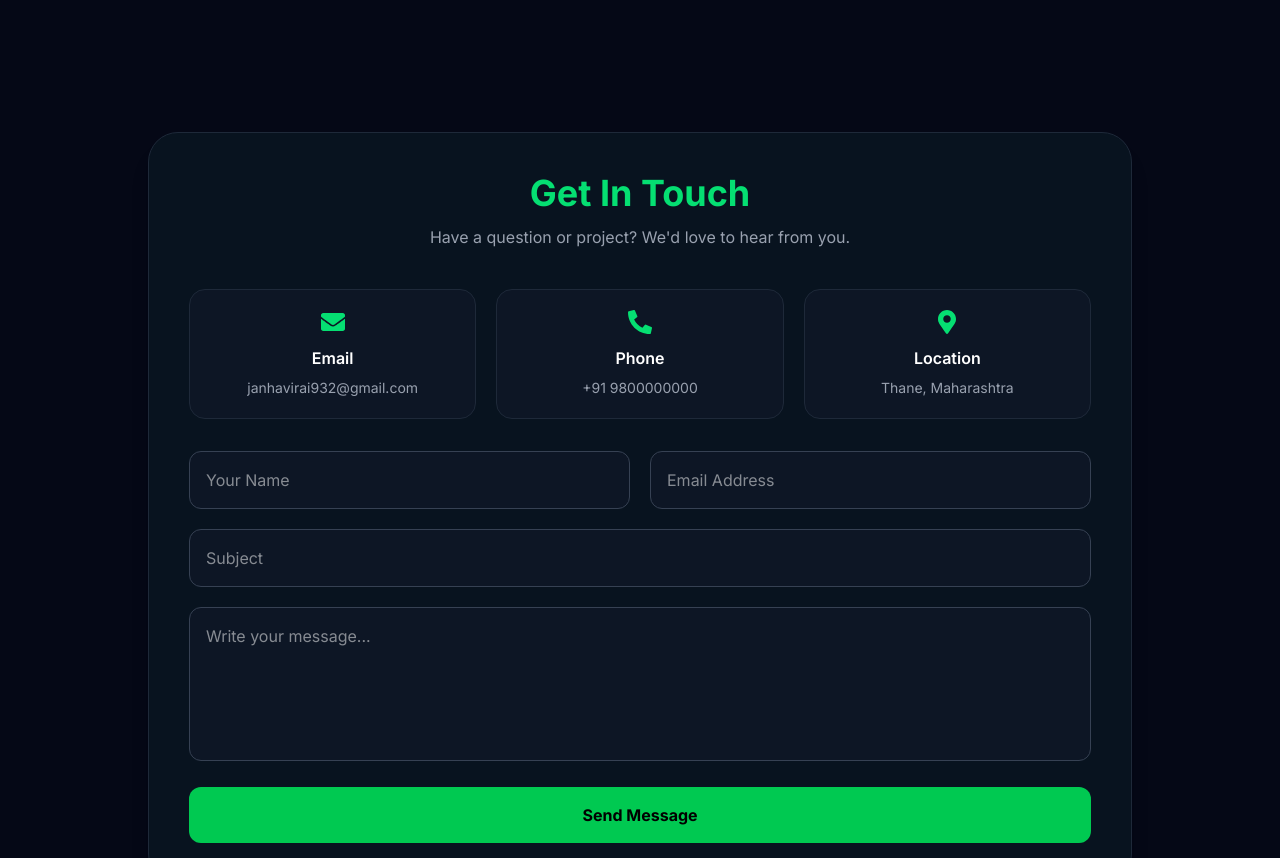
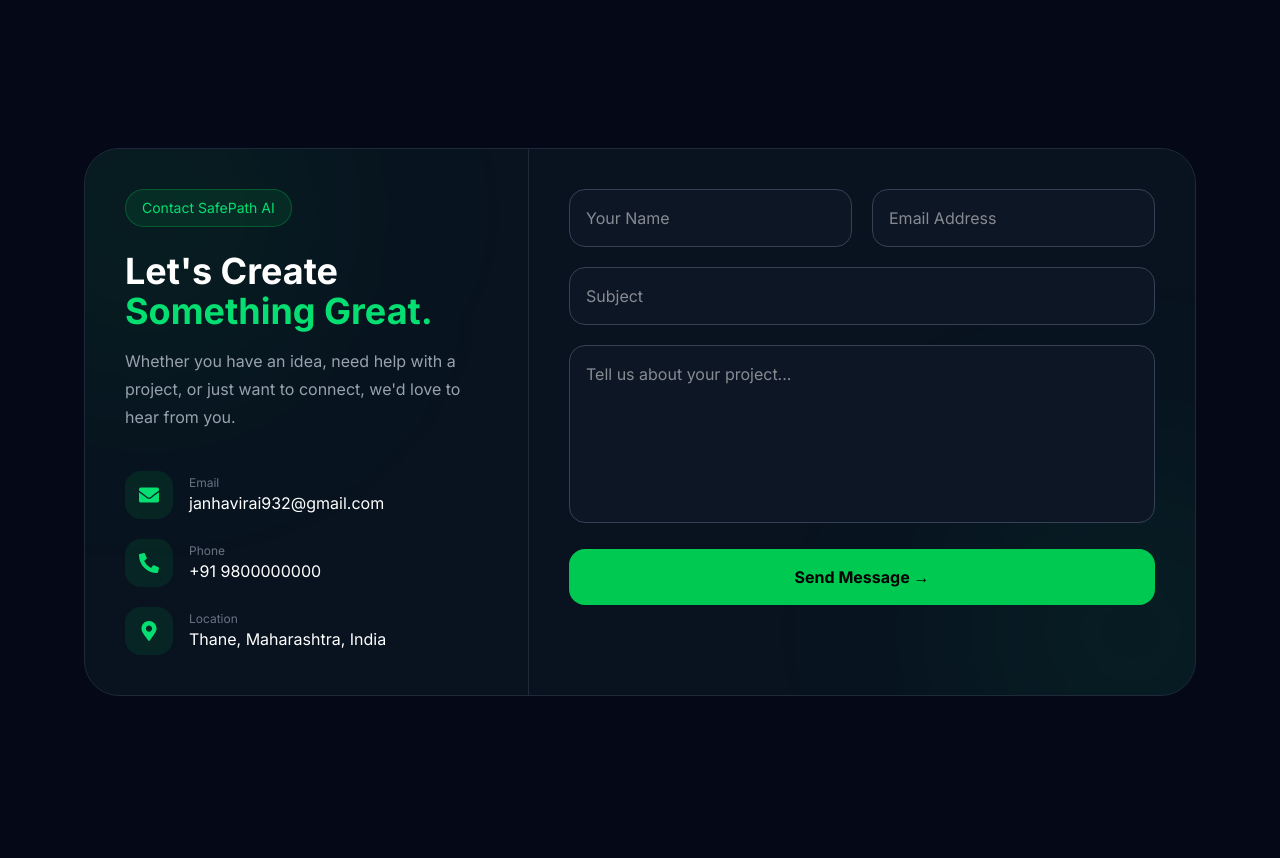
Before and after one commit to janhavirai19/safepath-ai, a Next.js app: page / in a window 1280 px wide. Shown: the part 3100-3958 px from the top of the page. Built offline with nearby package versions, Linux system fonts and the light colour scheme.

Commit message:
updated changes

```diff
--- a/app/components/Contact.tsx
+++ b/app/components/Contact.tsx
@@ -38,47 +38,71 @@ export default function Contact() {
  return (
   <section
     id="contact"
-    className="max-w-5xl mx-auto px-5 py-20"
+    className="max-w-6xl mx-auto px-5 py-24"
   >
-    <div className="bg-[#08131f] border border-gray-800 rounded-[30px] p-8 md:p-10 shadow-xl">
-      <div className="text-center mb-10">
-        <h2 className="text-4xl font-bold text-green-400">
-          Get In Touch
+    <div className="relative overflow-hidden rounded-[35px] border border-gray-800 bg-[#08131f]">
+      <div className="absolute -top-20 -left-20 h-72 w-72 rounded-full bg-green-500/10 blur-[120px]" />
+      <div className="absolute -bottom-20 -right-20 h-72 w-72 rounded-full bg-emerald-500/10 blur-[120px]" />
+
+      <div className="relative grid lg:grid-cols-[40%_60%]">
+
+        <div className="border-b lg:border-b-0 lg:border-r border-gray-800 p-8 md:p-10 flex flex-col justify-center">
+          <span className="w-fit rounded-full border border-green-500/30 bg-green-500/10 px-4 py-2 text-sm text-green-400">
+            Contact SafePath AI
+          </span>
+          <h2 className="mt-6 text-4xl font-bold text-white">
+            Let's Create
+            <span className="text-green-400"> Something Great.</span>
           </h2>
-        <p className="text-gray-400 mt-3">
-          Have a question or project? We'd love to hear from you.
+          <p className="mt-4 text-gray-400 leading-7">
+            Whether you have an idea, need help with a
+            project, or just want to connect, we'd love
+            to hear from you.
           </p>
+
+          <div className="mt-10 space-y-5">
+            <div className="flex items-center gap-4">
+              <div className="flex h-12 w-12 items-center justify-center rounded-2xl bg-green-500/10">
+                <FaEnvelope className="text-green-400 text-xl" />
               </div>
-
-      <div className="grid grid-cols-1 sm:grid-cols-3 gap-5 mb-8">
-        <div className="bg-[#0d1625] p-5 rounded-2xl border border-gray-800 text-center hover:border-green-400 transition-all duration-300">
-          <FaEnvelope className="text-green-400 text-2xl mx-auto mb-3" />
-          <h4 className="text-white font-semibold">
+              <div>
+                <p className="text-xs text-gray-500">
                   Email
-          </h4>
-          <p className="text-gray-400 text-sm mt-2">
+                </p>
+                <p className="text-white">
                   janhavirai932@gmail.com
                 </p>
               </div>
-        <div className="bg-[#0d1625] p-5 rounded-2xl border border-gray-800 text-center hover:border-green-400 transition-all duration-300">
-          <FaPhoneAlt className="text-green-400 text-2xl mx-auto mb-3" />
-          <h4 className="text-white font-semibold">
+            </div>
+            <div className="flex items-center gap-4">
+              <div className="flex h-12 w-12 items-center justify-center rounded-2xl bg-green-500/10">
+                <FaPhoneAlt className="text-green-400 text-xl" />
+              </div>
+              <div>
+                <p className="text-xs text-gray-500">
                   Phone
-          </h4>
-          <p className="text-gray-400 text-sm mt-2">
+                </p>
+                <p className="text-white">
                   +91 9800000000
                 </p>
               </div>
-        <div className="bg-[#0d1625] p-5 rounded-2xl border border-gray-800 text-center hover:border-green-400 transition-all duration-300">
-          <FaMapMarkerAlt className="text-green-400 text-2xl mx-auto mb-3" />
-          <h4 className="text-white font-semibold">
+            </div>
+            <div className="flex items-center gap-4">
+              <div className="flex h-12 w-12 items-center justify-center rounded-2xl bg-green-500/10">
+                <FaMapMarkerAlt className="text-green-400 text-xl" />
+              </div>
+              <div>
+                <p className="text-xs text-gray-500">
                   Location
-          </h4>
-          <p className="text-gray-400 text-sm mt-2">
-            Thane, Maharashtra
+                </p>
+                <p className="text-white">
+                  Thane, Maharashtra, India
                 </p>
               </div>
             </div>
+          </div>
+        </div>
+        <div className="p-8 md:p-10">
           <form
             ref={form}
             onSubmit={sendEmail}
@@ -90,14 +114,14 @@ export default function Contact() {
                 name="user_name"
                 placeholder="Your Name"
                 required
-            className="bg-[#0d1625] p-4 rounded-xl border border-gray-700 text-white outline-none focus:border-green-400 transition"
+                className="rounded-2xl border border-gray-700 bg-[#0d1625] p-4 text-white outline-none focus:border-green-400"
               />
               <input
                 type="email"
                 name="user_email"
                 placeholder="Email Address"
                 required
-            className="bg-[#0d1625] p-4 rounded-xl border border-gray-700 text-white outline-none focus:border-green-400 transition"
+                className="rounded-2xl border border-gray-700 bg-[#0d1625] p-4 text-white outline-none focus:border-green-400"
               />
             </div>
             <input
@@ -105,23 +129,28 @@ export default function Contact() {
               name="subject"
               placeholder="Subject"
               required
-          className="w-full bg-[#0d1625] p-4 rounded-xl border border-gray-700 text-white outline-none focus:border-green-400 transition"
+              className="w-full rounded-2xl border border-gray-700 bg-[#0d1625] p-4 text-white outline-none focus:border-green-400"
             />
             <textarea
-          rows={5}
+              rows={6}
               name="message"
-          placeholder="Write your message..."
+              placeholder="Tell us about your project..."
               required
-          className="w-full bg-[#0d1625] p-4 rounded-xl border border-gray-700 text-white outline-none resize-none focus:border-green-400 transition"
+              className="w-full resize-none rounded-2xl border border-gray-700 bg-[#0d1625] p-4 text-white outline-none focus:border-green-400"
             />
+
             <button
               type="submit"
               disabled={loading}
-          className="w-full bg-green-500 hover:bg-green-400 text-black font-bold py-4 rounded-xl transition duration-300 disabled:opacity-60"
+              className="w-full rounded-2xl bg-green-500 py-4 font-bold text-black transition hover:bg-green-400 disabled:opacity-60"
             >
-          {loading ? "Sending..." : "Send Message "}
+              {loading
+                ? "Sending..."
+                : "Send Message →"}
             </button>
           </form>
+        </div>
+      </div>
     </div>
   </section>
 );
```
Lines whose indentation alone changed are shown as unchanged.
